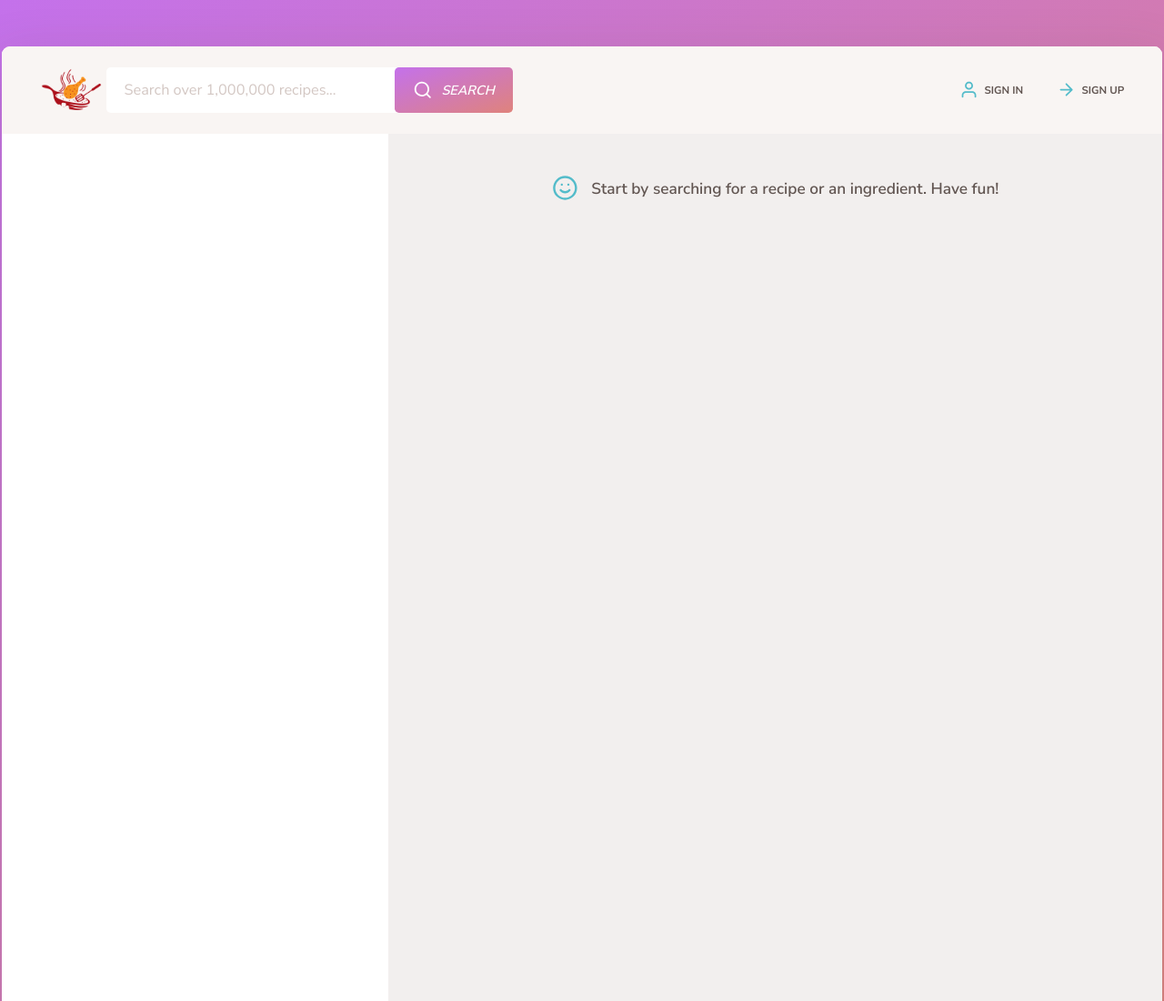
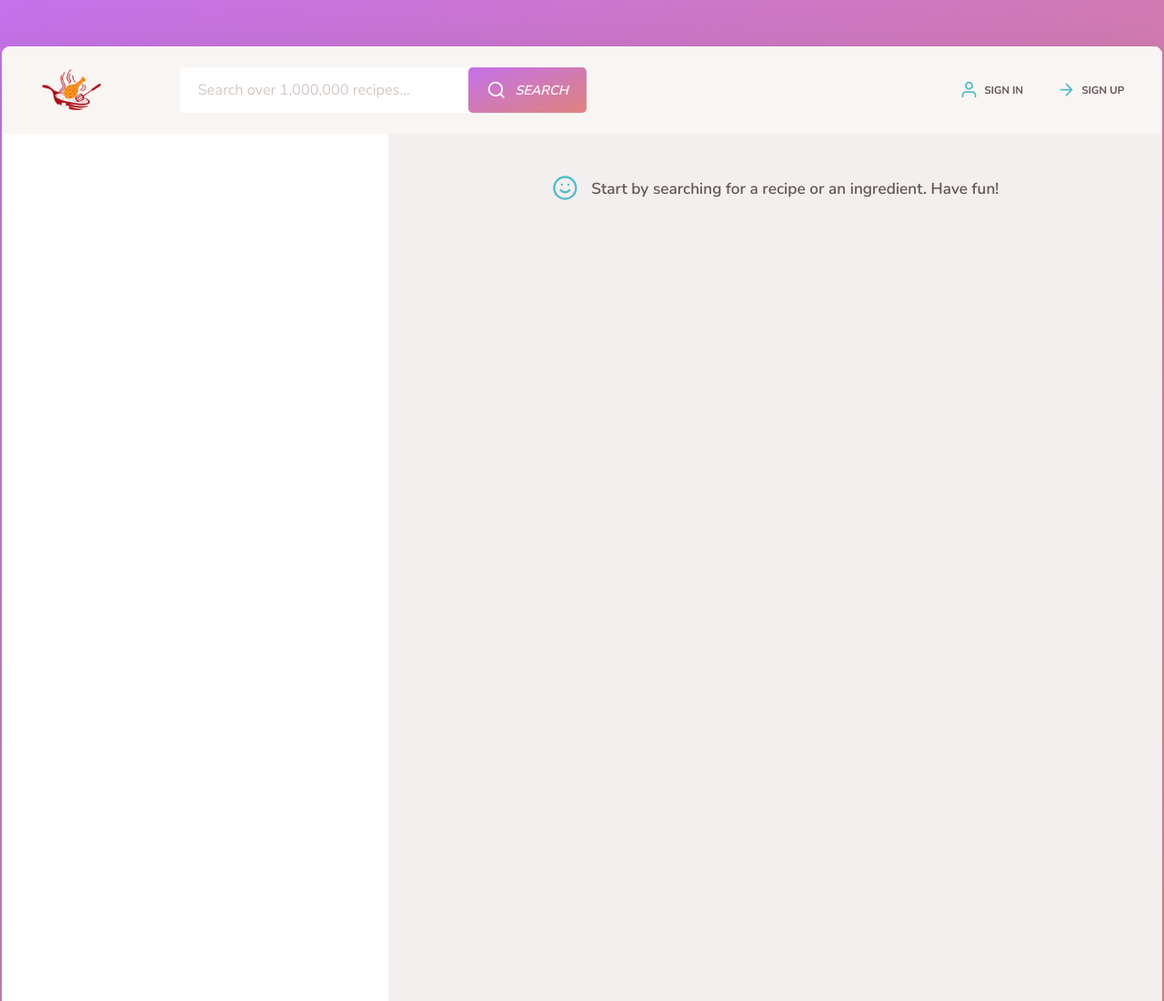
Before and after one commit to H-proshanto/Grill-Chill, a website built with Parcel: page index.html in a window 1280 px wide. Shown: the top 1100 px of the page at 91% size. Built offline with nearby package versions, Linux system fonts and the light colour scheme.

Commit message:
fixed navbar
absolute position on searchbox caused problem if zoomed in or out

```diff
--- a/src/sass/_header.scss
+++ b/src/sass/_header.scss
@@ -3,7 +3,7 @@
   background-color: $color-grey-light-1;
   display: flex;
   align-items: center;
-  justify-content: space-between;
+  justify-content: flex-start;
 
   &__logo {
     margin-left: 4.5rem;
@@ -13,8 +13,7 @@
 }
 
 .search {
-  position:absolute;
-  right: 74.6rem;
+  margin-left: 9rem;
   background-color: #fff;
   border-radius: 0.5rem;
   display: flex;
@@ -66,6 +65,7 @@
 .nav {
   align-self: stretch;
   margin-right: 2.5rem;
+  margin-left: auto;
 
   &__list {
     list-style: none;
```
